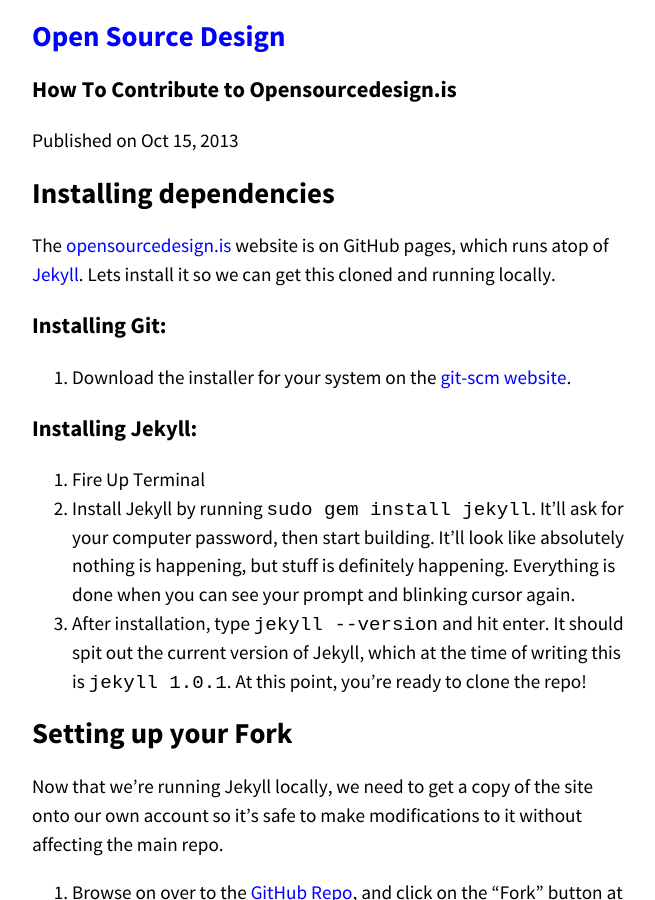
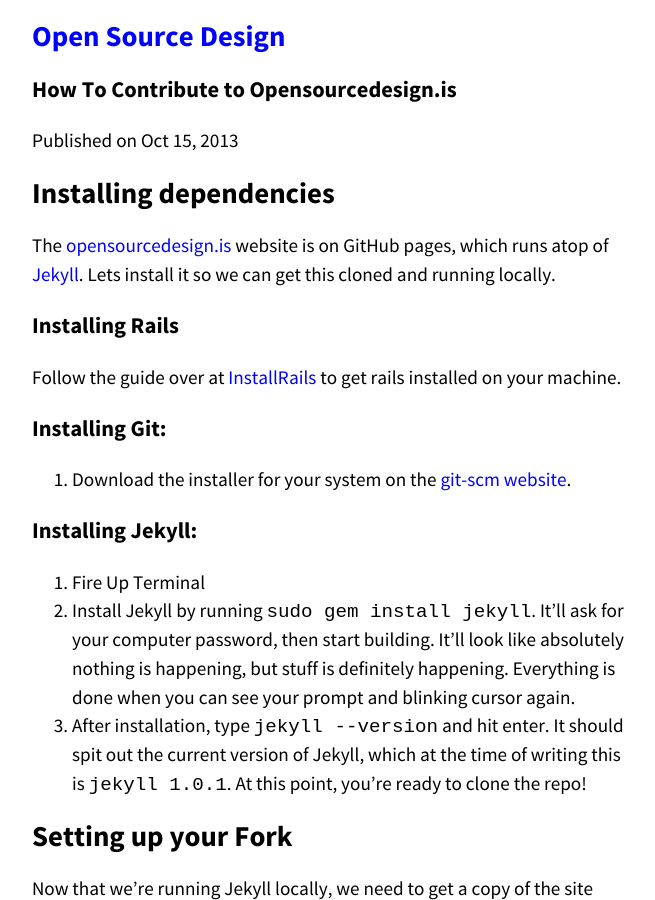
Before and after one commit to DesignOpen/designopen.github.io, a Jekyll site: the page built from blogging_about/_posts/2013-10-15-how-to-contribute.md, in a window 1280 px wide and 900 px high. Shown: the whole window, without its empty margins (308-963 px from the left). Built offline with Jekyll 4.4.1, drawn with Linux system fonts in a browser that asks for light colours; comment, search, counter and statistics services are not loaded.

Commit message:
Actually committing article changes.

```diff
--- a/blogging_about/_posts/2013-10-15-how-to-contribute.md
+++ b/blogging_about/_posts/2013-10-15-how-to-contribute.md
@@ -8,6 +8,9 @@
 ---
 ## Installing dependencies
 The [opensourcedesign.is](http://opensourcedesign.is) website is on GitHub pages, which runs atop of [Jekyll](http://jekyllrb.com). Lets install it so we can get this cloned and running locally.
+
+### Installing Rails
+Follow the guide over at [InstallRails](http://installrails.com/) to get rails installed on your machine.
 
 ### Installing Git:
 1. Download the installer for your system on the [git-scm website](http://git-scm.com/downloads).
```
